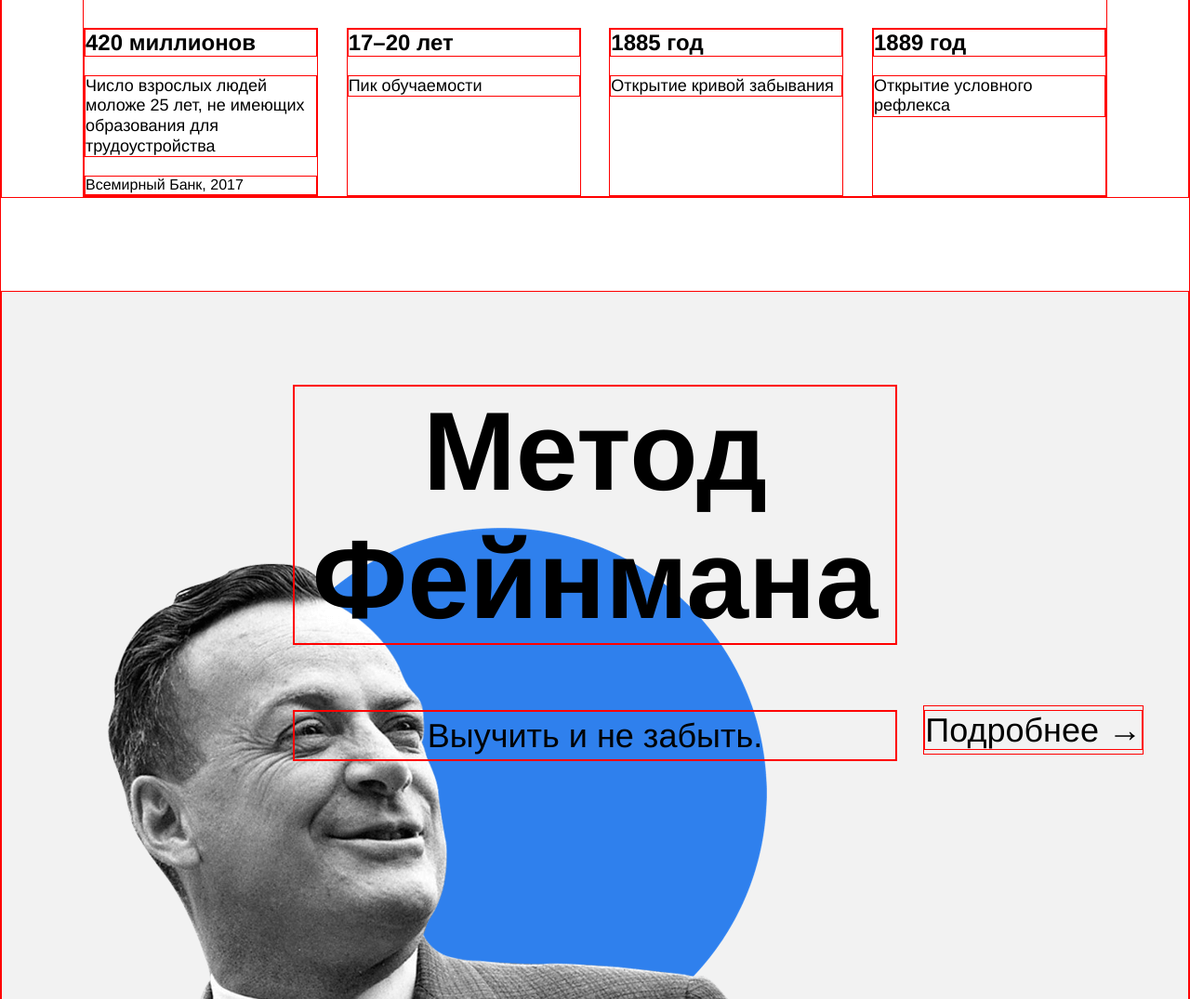
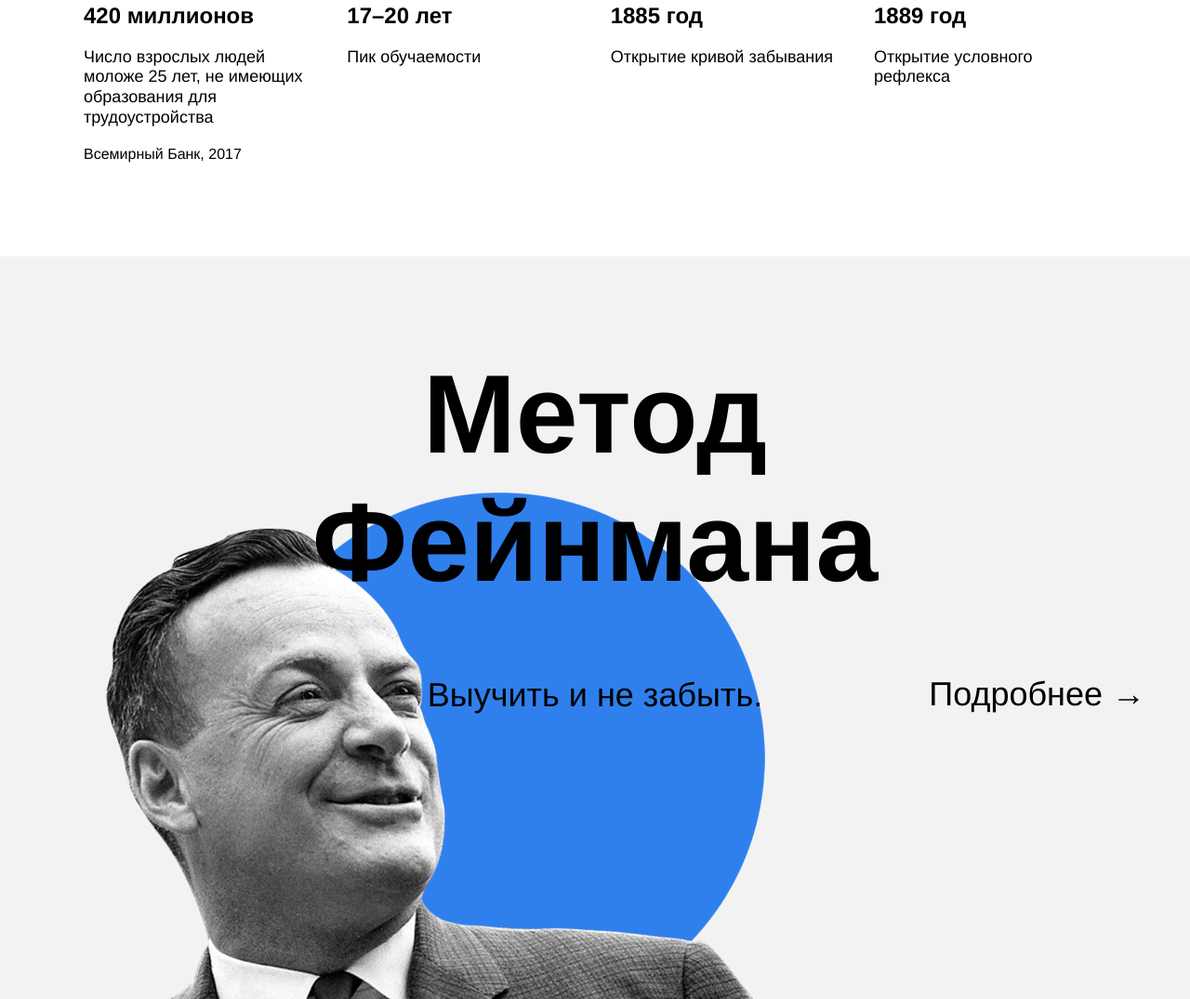
Before and after one commit to Vladimir-art/first-project, a plain HTML site: page index.html in a window 1280 px wide. Shown: the part 1725-2800 px from the top of the page at 93% size. Drawn offline with Linux system fonts and the light colour scheme.

Commit message:
общие изменения

```diff
--- a/styles/style.css
+++ b/styles/style.css
@@ -219,16 +219,19 @@
    -o-background-size: 867px 637px;
    -moz-background-size: 867px 637px;
    position: relative;
+   /* padding-top: 100px; */
 }
 
 .feinman__title {
     width: 648px;
-    margin: 100px auto 70px;
+    margin: 0 auto;
+    padding-top: 100px;
 }
 
 .feinman__subtitle {
     width: 648px;
     margin: 0 auto;
+    padding-top: 70px;
 }
 
 .feinman__link {
@@ -380,9 +383,9 @@
 
 
 
-div, h1, h2, h3, a, p {
+/* div, h1, h2, h3, a, p {
     border: 1px solid red;
 }
 section {
     border: 1px solid red;
-}
+} */
```
